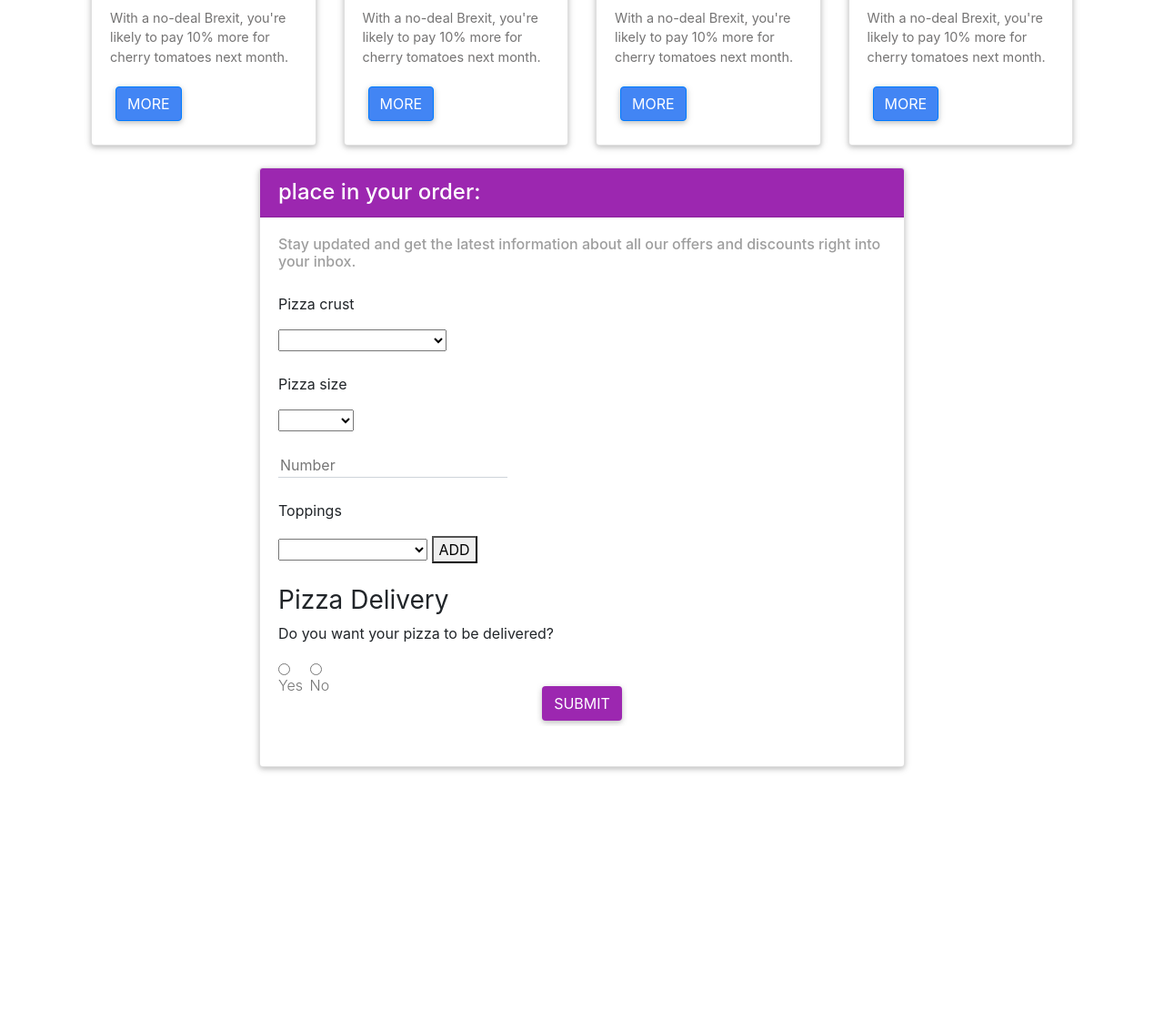
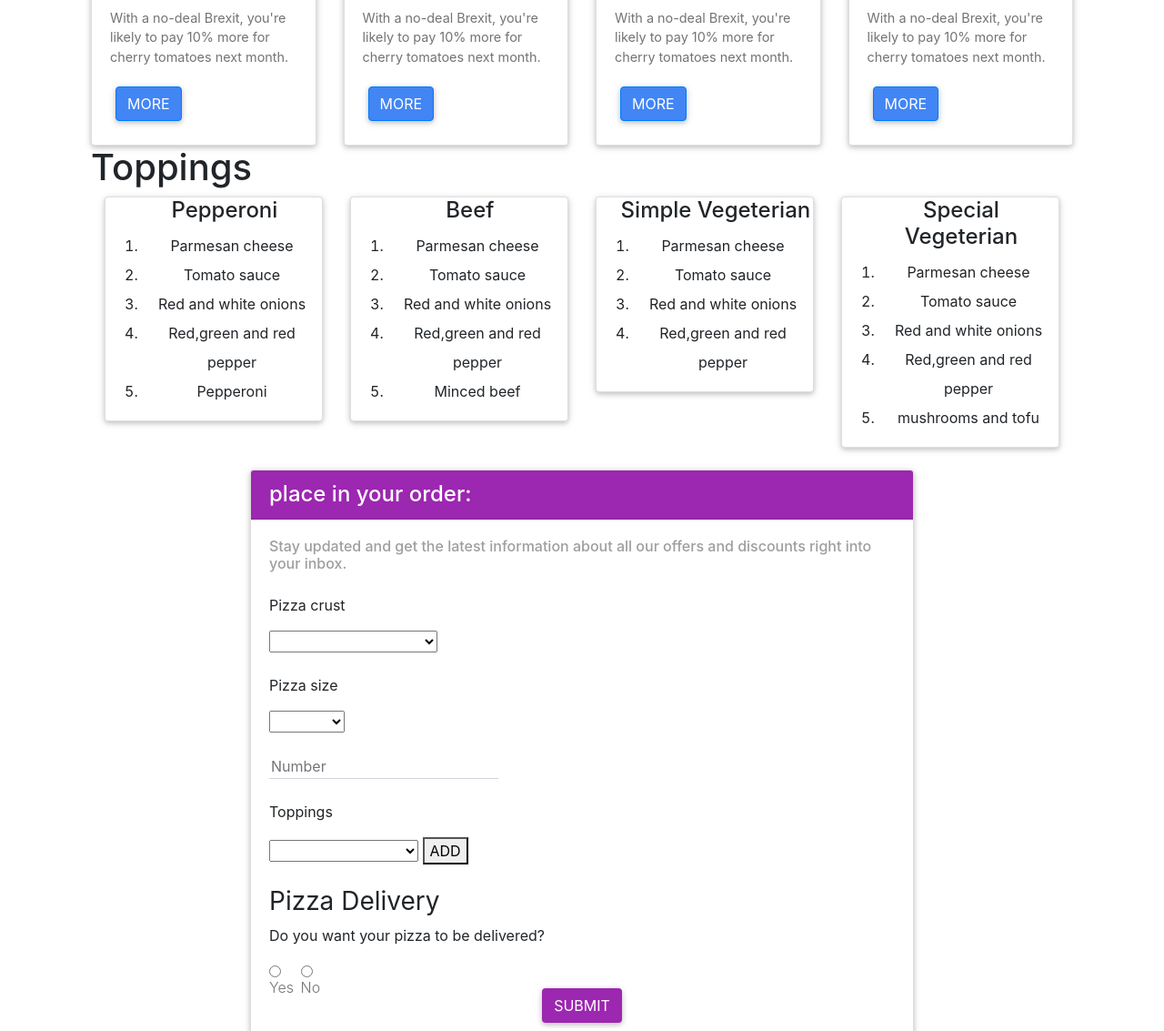
Before and after one commit to MUTHAKABRIAN/Pizza-al-Pesto, a plain HTML site: page index.html in a window 1280 px wide. Shown: the part 1186-2319 px from the top of the page at 91% size. Before the commit the page ends 2197 px from the top, so only its background shows below. Drawn offline with nearby package versions, Linux system fonts and the light colour scheme; a script that the page names is missing.

Commit message:
added a submit button and topping cards

```diff
--- a/index.html
+++ b/index.html
@@ -65,7 +65,7 @@
         <div class="container-fluid container-fluid-max">
           <div class="row">
             <div class="col-12 col-md-8 col-lg-6 col-xl-5">
-              <h1 class="text-white " >The classic Kenyan pizza.</h1>
+              <h2 class="text-white " >The classic Kenyan pizza.</h2>
 
 
               <div class="mt-3">
@@ -163,6 +163,61 @@
             </div>
 
         </div>
+<h1>Toppings</h1>
+        <div class="container">
+        <div id="about"class="row">
+            <div class="col-md-3">
+                <div class="card">
+                <h4 style="margin-left:10%">Pepperoni</h4>
+                <ol>
+                    <li>Parmesan cheese </li>
+                    <li>Tomato sauce</li>
+                    <li>Red and white onions</li>
+                    <li>Red,green and red pepper</li>
+                    <li>Pepperoni</li>
+                </0l>
+            </div>
+                </div>
+                <div class="col-md-3">
+                    <div class="card">
+                    <h4 style="margin-left:10%">Beef</h4>
+                    <ol>
+                        <li>Parmesan cheese </li>
+                        <li>Tomato sauce</li>
+                        <li>Red and white onions</li>
+                        <li>Red,green and red pepper</li>
+                        <li>Minced beef</li>
+                    </0l>
+                </div>
+                    </div>
+                    <div class="col-md-3">
+                        <div class="card">
+                        <h4 style="margin-left:10%">Simple Vegeterian</h4>
+                        <ol>
+                            <li>Parmesan cheese </li>
+                            <li>Tomato sauce</li>
+                            <li>Red and white onions</li>
+                            <li>Red,green and red pepper</li>
+                        </0l>
+                    </div>
+                        </div>
+                        <div class="col-md-3">
+                            <div class="card">
+                            <h4 style="margin-left:10%">Special Vegeterian</h4>
+                            <ol>
+                                <li>Parmesan cheese </li>
+                                <li>Tomato sauce</li>
+                                <li>Red and white onions</li>
+                                <li>Red,green and red pepper</li>
+                                <li>mushrooms and tofu</li>
+                            </0l>
+                        </div>
+                            </div>
+                    </div>
+                </div>
+
+
+                </div>
 
             <div class="row mt-4 mb-4">
                 <div class="col-md-8 offset-md-2">
@@ -207,6 +262,11 @@
                             </select>
                             <button type="submit" id="submit"> ADD</button>
 
+                            <div class="container" id="cinco">
+
+
+                            </div>
+
                             </div>
                             <div class="md-form">
                                 <h3>Pizza Delivery</h3>
@@ -231,7 +291,7 @@
                             </form>
                         </div>
                     </div>
-                </div> <div class="container"></div>
+                </div>
             </div>
 
 
```
